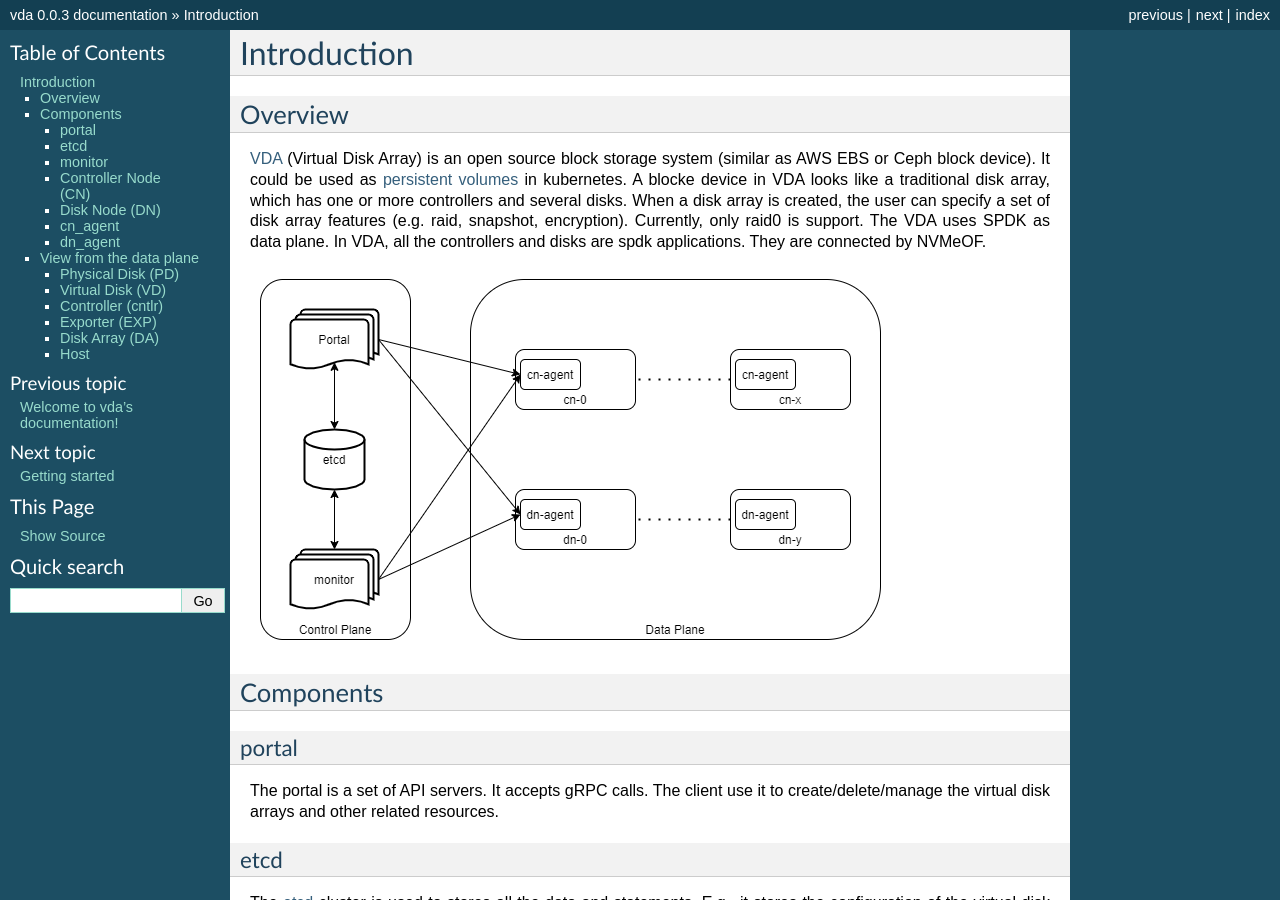
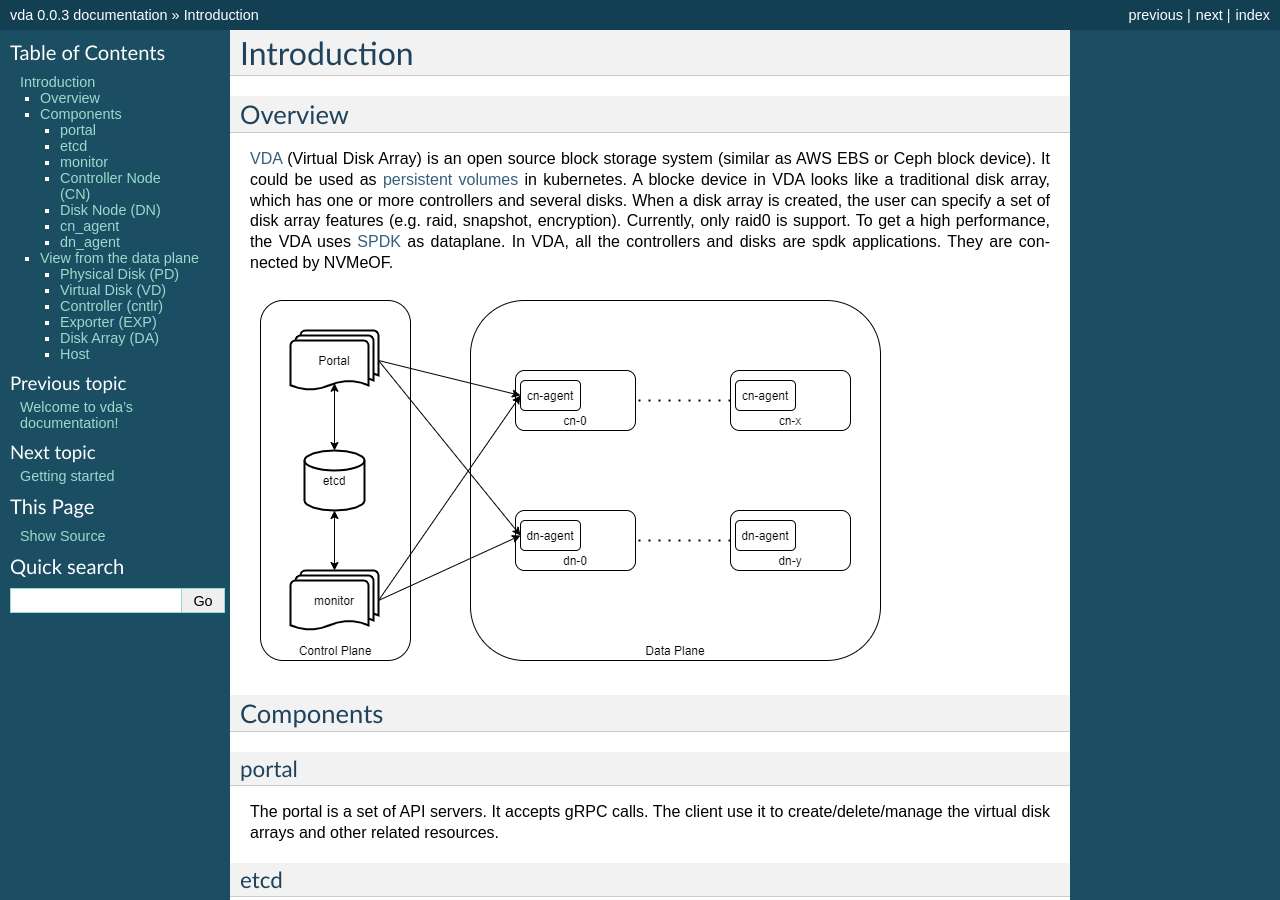
Before and after one commit to virtual-disk-array/vda_doc, a Sphinx documentation site: the page built from source/Introduction.rst, in a window 1280 px wide and 900 px high. Built offline with Sphinx 7.4.7, drawn with Linux system fonts in a browser that asks for light colours.

Commit message:
add spdk link in introduction

```diff
--- a/source/Introduction.rst
+++ b/source/Introduction.rst
@@ -12,8 +12,10 @@ in kubernetes. A blocke device in VDA looks like a traditional disk
 array, which has one or more controllers and several disks. When a
 disk array is created, the user can specify a set of disk array
 features (e.g. raid, snapshot, encryption). Currently, only raid0 is
-support.  The VDA uses SPDK as data plane. In VDA, all the controllers
-and disks are spdk applications. They are connected by NVMeOF.
+support.  To get a high performance, the VDA uses
+`SPDK <https://spdk.io/doc/about.html>`_
+as dataplane. In VDA, all the controllers and disks are spdk
+applications. They are connected by NVMeOF.
 
 .. image:: /images/vda_cluster_arch.png
 
```
